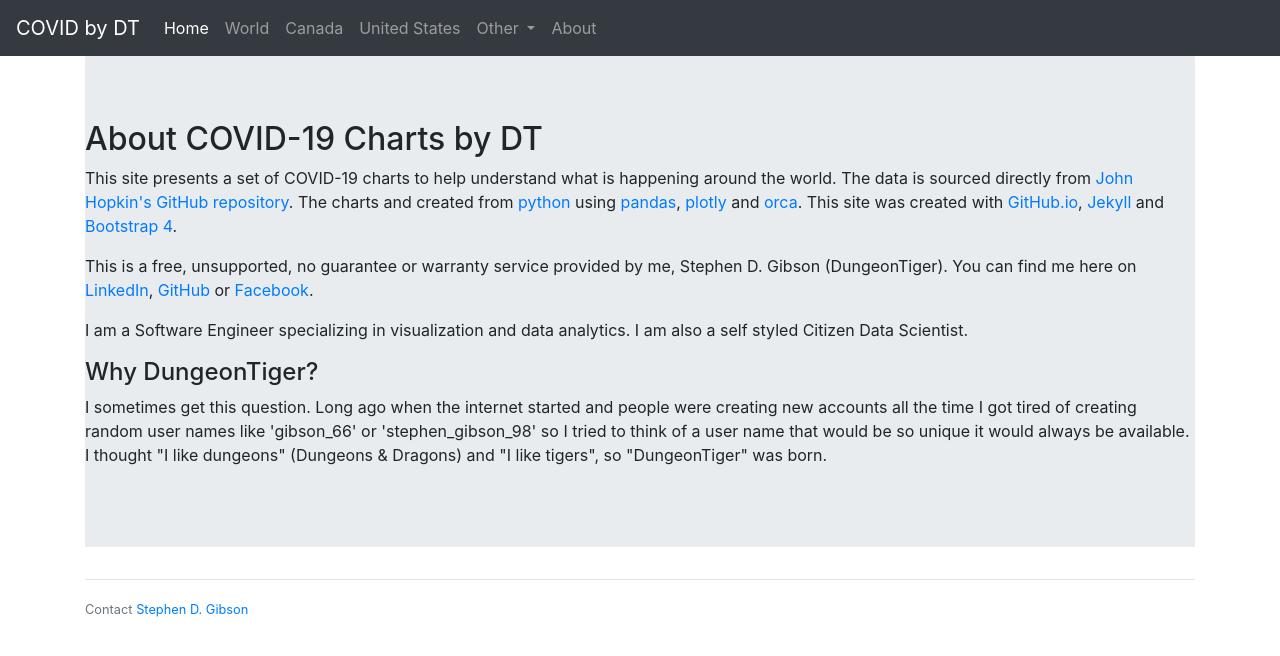
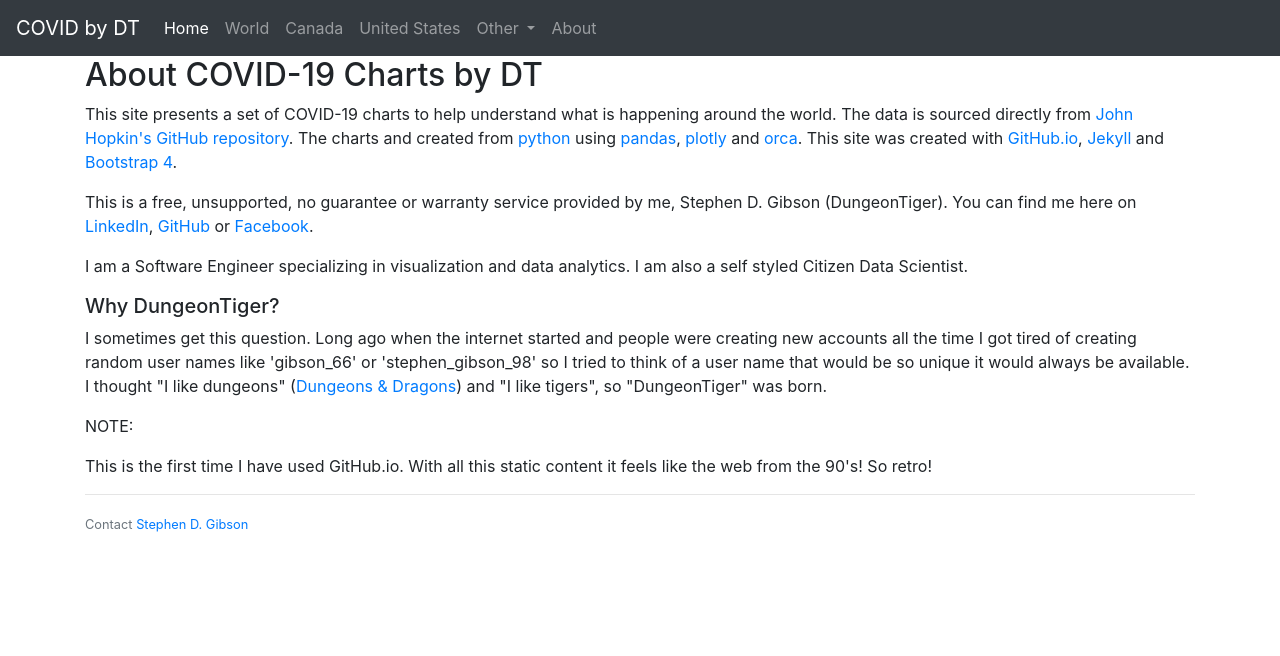
Before and after one commit to dungeontiger/dungeontiger.github.io, a Jekyll site: the page built from about.html, in a window 1280 px wide. Shown: the top 656 px of the page. Built offline with Jekyll 4.4.1, drawn with Linux system fonts in a browser that asks for light colours; nearby versions of some CDN libraries.

Commit message:
testing javascript

```diff
--- a/_layouts/default.html
+++ b/_layouts/default.html
@@ -25,10 +25,10 @@
             <a class="nav-link" href="world.html">World</a>
           </li>
           <li class="nav-item">
-            <a class="nav-link" href="country.html">Canada</a>
+            <a class="nav-link" href="country.html?country=canada">Canada</a>
           </li>
           <li class="nav-item">
-            <a class="nav-link" href="country.html">United States</a>
+            <a class="nav-link" href="country.html?country=united states">United States</a>
           </li>
           <li class="nav-item dropdown">
             <a class="nav-link dropdown-toggle" href="#" id="navbarDropdown" role="button" data-toggle="dropdown" aria-haspopup="true" aria-expanded="false">
--- a/about.html
+++ b/about.html
@@ -2,7 +2,6 @@
 layout: default
 title: COVID-19 Charts
 ---
-    <div class="jumbotron jumbotron-fluid">
     <h2>About COVID-19 Charts by DT</h2>
     <p>
         This site presents a set of COVID-19 charts to help understand what is happening around the world.  The
@@ -19,10 +18,15 @@
     <p>
         I am a Software Engineer specializing in visualization and data analytics. I am also a self styled Citizen Data Scientist.
     </p>
-        <h4>Why DungeonTiger?</h4>
+    <h5>Why DungeonTiger?</h5>
     <p>
         I sometimes get this question.  Long ago when the internet started and people were creating new accounts all the time I got tired
         of creating random user names like 'gibson_66' or 'stephen_gibson_98' so I tried to think of a user name that would be so unique
-            it would always be available.  I thought "I like dungeons" (Dungeons & Dragons) and "I like tigers", so "DungeonTiger" was born.
+        it would always be available.  I thought "I like dungeons" (<a href="https://dnd.wizards.com/">Dungeons & Dragons</a>) and "I like tigers", so "DungeonTiger" was born.
     </p>
-    </div>
+    <p>
+        NOTE:
+    </p>
+    <p>
+        This is the first time I have used GitHub.io. With all this static content it feels like the web from the 90's!  So retro!
+    </p>
--- a/country.html
+++ b/country.html
@@ -2,5 +2,8 @@
 layout: default
 title: COVID-19 Charts
 ---
+    <script>
+        console.log("here")
+    </script>
     <h2>{Country} Charts</h2>
     <p>TODO: Charts for a specific parameterized country.</p>
```
Lines whose indentation alone changed are shown as unchanged.
